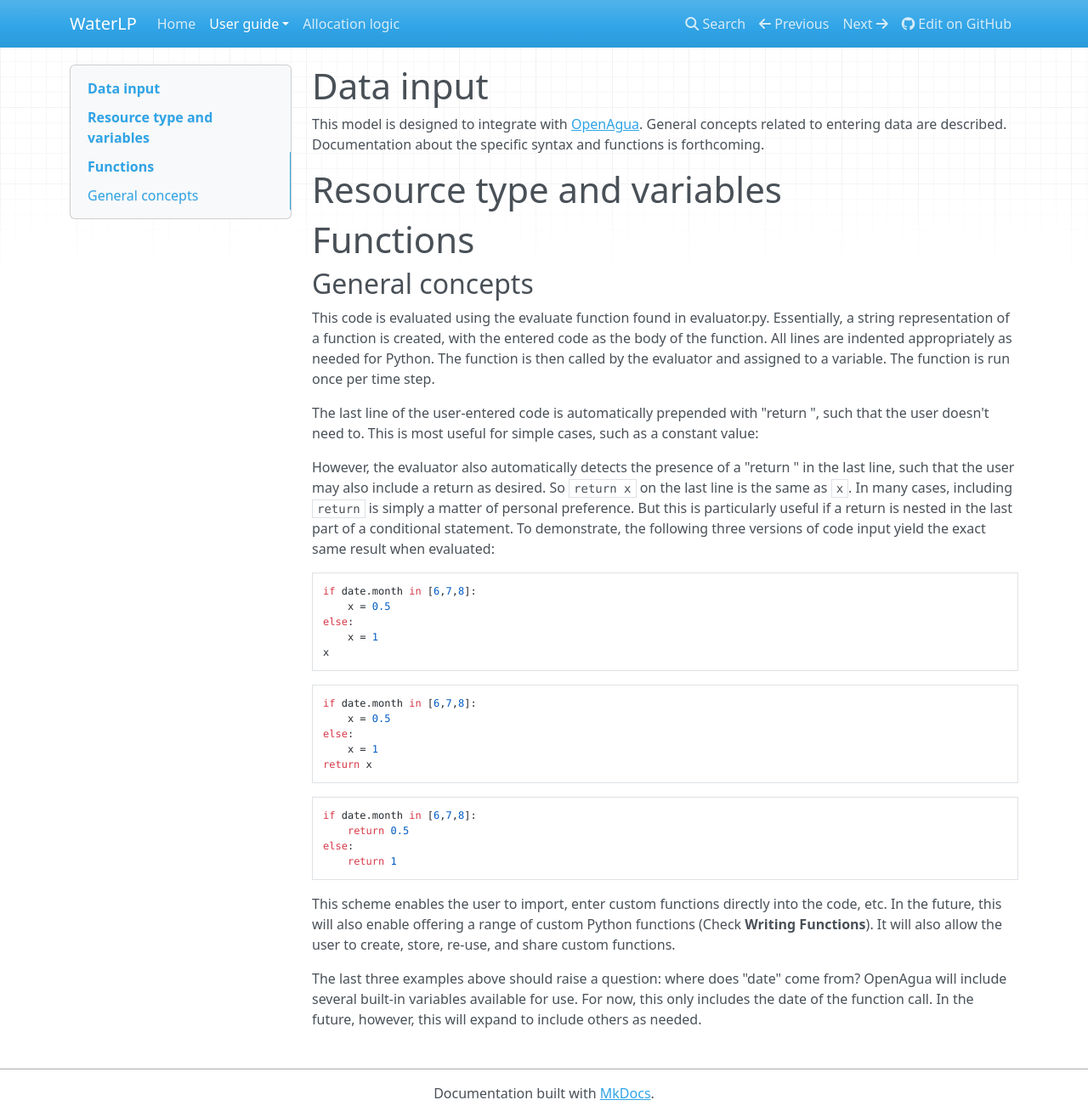
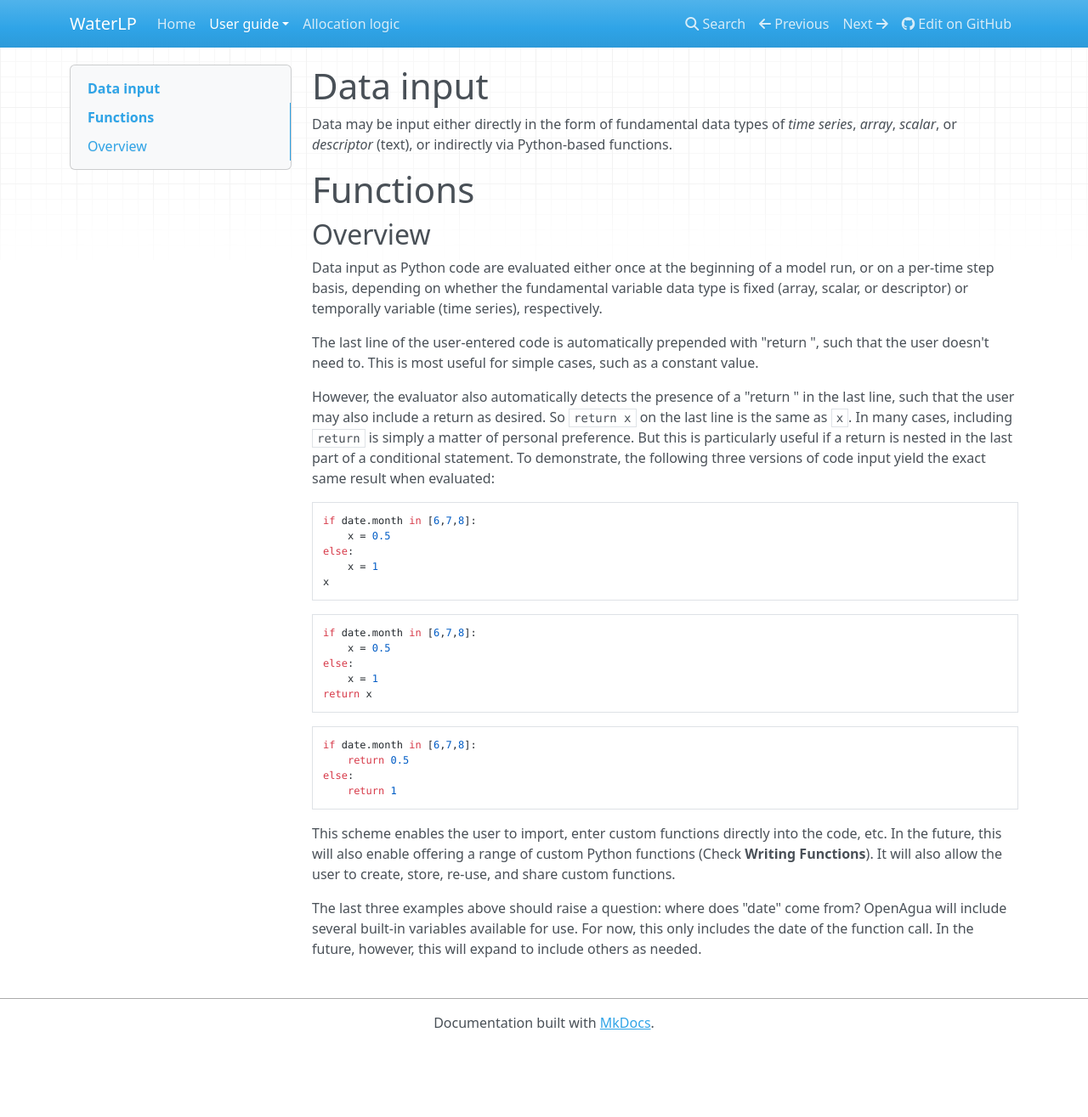
Before and after one commit to openagua/waterlp-pyomo, an MkDocs documentation site: the page built from docs/data-input.md, in a window 1280 px wide and 1315 px high. Shown: the whole window at 85% size. Built offline with MkDocs 1.6.1, drawn with Linux system fonts in a browser that asks for light colours; nearby versions of some CDN libraries.

Commit message:
update docs

```diff
--- a/docs/data-input.md
+++ b/docs/data-input.md
@@ -1,17 +1,14 @@
 # Data input
 
-This model is designed to integrate with [OpenAgua](https://www.openagua.org). General concepts related to entering data are described. Documentation about the specific syntax and functions is forthcoming.
-
-# Resource type and variables
-
+Data may be input either directly in the form of fundamental data types of *time series*, *array*, *scalar*, or *descriptor* (text), or indirectly via Python-based functions.
 
 # Functions
 
-## General concepts
+## Overview
 
-This code is evaluated using the evaluate function found in evaluator.py. Essentially, a string representation of a function is created, with the entered code as the body of the function. All lines are indented appropriately as needed for Python. The function is then called by the evaluator and assigned to a variable. The function is run once per time step.
+Data input as Python code are evaluated either once at the beginning of a model run, or on a per-time step basis, depending on whether the fundamental variable data type is fixed (array, scalar, or descriptor) or temporally variable (time series), respectively.
 
-The last line of the user-entered code is automatically prepended with "return ", such that the user doesn't need to. This is most useful for simple cases, such as a constant value:
+The last line of the user-entered code is automatically prepended with "return ", such that the user doesn't need to. This is most useful for simple cases, such as a constant value.
 
 However, the evaluator also automatically detects the presence of a "return " in the last line, such that the user may also include a return as desired. So `return x` on the last line is the same as `x`. In many cases, including `return` is simply a matter of personal preference. But this is particularly useful if a return is nested in the last part of a conditional statement. To demonstrate, the following three versions of code input yield the exact same result when evaluated:
 
```
Also changed, not shown: docs/allocation-logic.md (+2 -0 lines).
